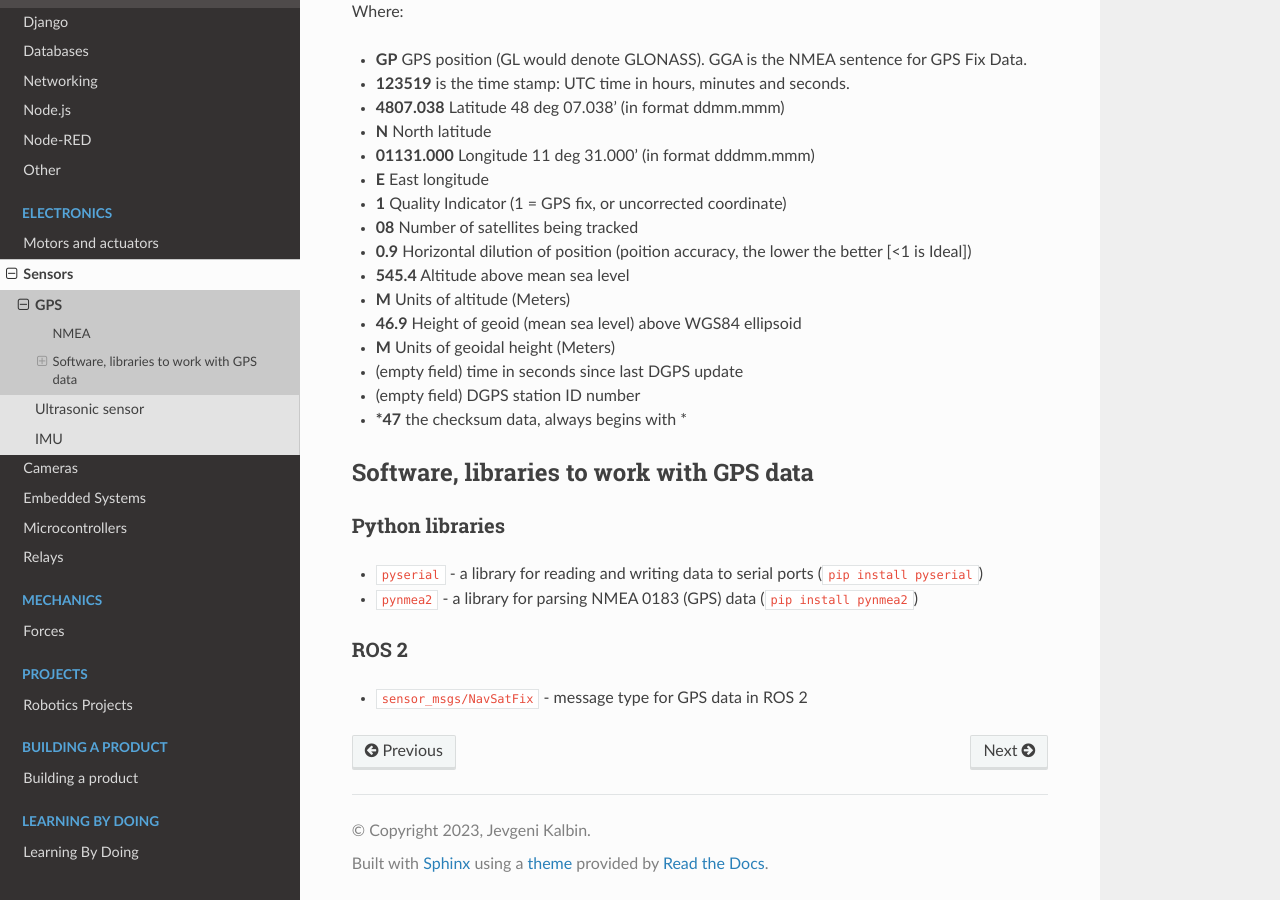
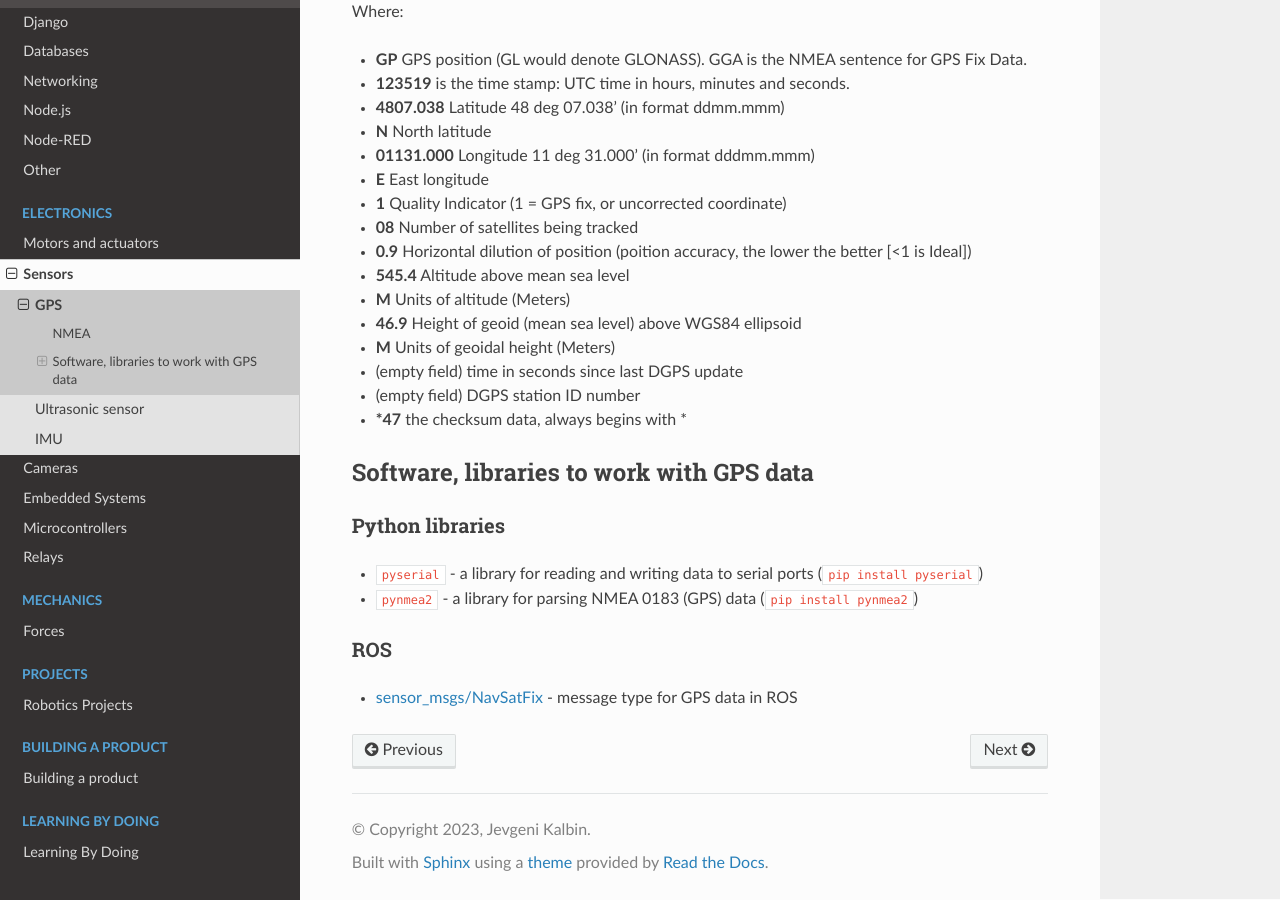
Before and after one commit to jevgenik/manuals, a Sphinx documentation site: the page built from source/files/electronics/sensors/gps.rst, in a window 1280 px wide and 900 px high, scrolled down 1565 px. Built offline with Sphinx 7.4.7 and the Read the Docs theme 2.0.0, drawn with Linux system fonts in a browser that asks for light colours; pages that are not in the unit, such as notebooks, are missing from menus.

```diff
--- a/source/files/electronics/sensors/gps.rst
+++ b/source/files/electronics/sensors/gps.rst
@@ -76,7 +76,7 @@ Python libraries
 * ``pynmea2`` - a library for parsing NMEA 0183 (GPS) data (``pip install pynmea2``)
 
 
-ROS 2
------
+ROS
+---
 
-* ``sensor_msgs/NavSatFix`` - message type for GPS data in ROS 2
+* `sensor_msgs/NavSatFix <https://docs.ros.org/en/melodic/api/sensor_msgs/html/msg/NavSatFix.html>`_ - message type for GPS data in ROS
```
